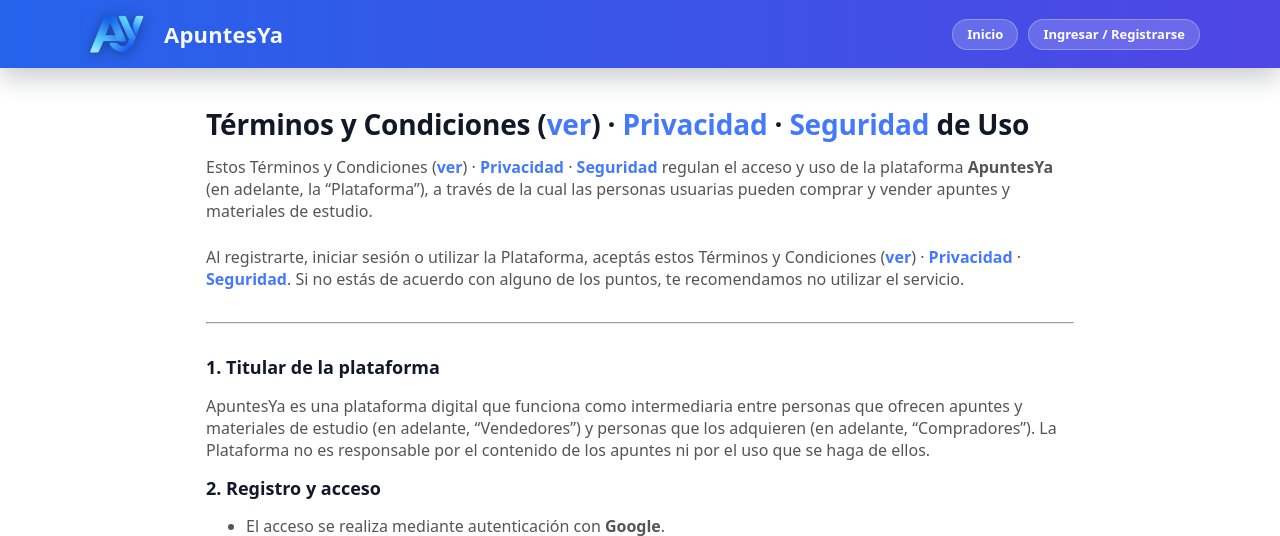
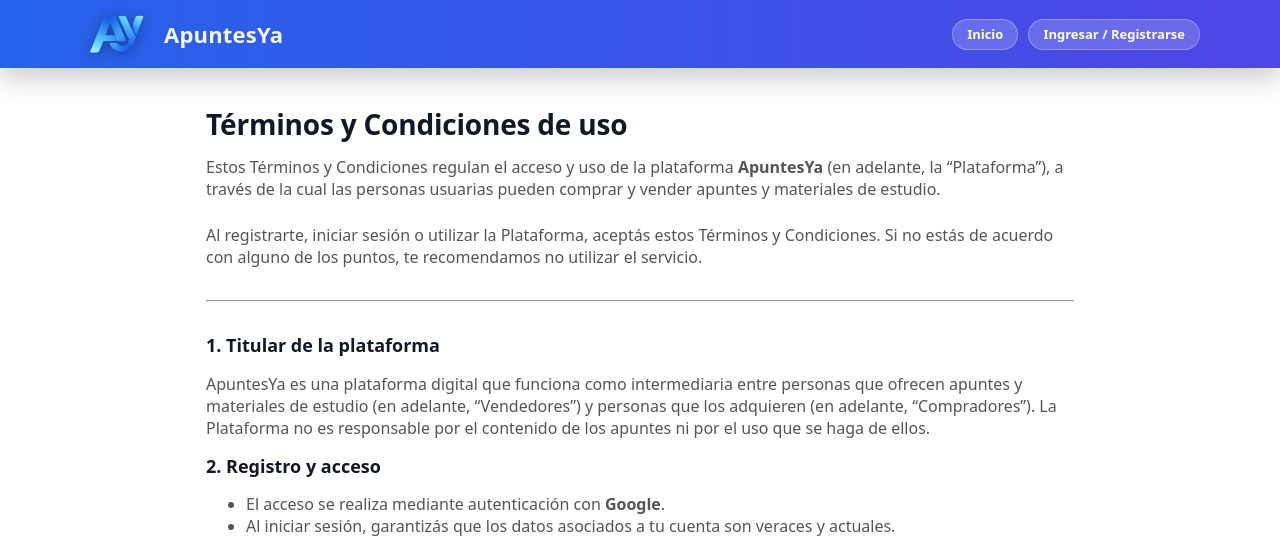
Before and after one commit to francozapata/APUNTESYAFINAL, a Flask app: page /terms in a window 1280 px wide. Shown: the top 536 px of the page. Run offline with Flask 3, Linux system fonts and the light colour scheme; data comes from the database, SQL or seed files in the repository; some libraries are stand-ins or nearby versions.

Commit message:
-seguridad 16-

```diff
--- a/apuntesya2/templates/terms.html
+++ b/apuntesya2/templates/terms.html
@@ -1,17 +1,14 @@
 {% extends "base.html" %}
 {% block content %}
 <div class="container" style="max-width:900px;margin:40px auto 80px auto;">
-  <h1 style="margin-bottom:16px;">Términos y Condiciones (<a href="/terminos">ver</a>) · <a
-      href="/privacidad">Privacidad</a> · <a href="/seguridad">Seguridad</a> de Uso</h1>
+  <h1 style="margin-bottom:16px;">Términos y Condiciones de uso</h1>
   <p style="color:#555;margin-bottom:24px;">
-    Estos Términos y Condiciones (<a href="/terminos">ver</a>) · <a href="/privacidad">Privacidad</a> · <a
-      href="/seguridad">Seguridad</a> regulan el acceso y uso de la plataforma <strong>ApuntesYa</strong>
+    Estos Términos y Condiciones regulan el acceso y uso de la plataforma <strong>ApuntesYa</strong>
     (en adelante, la “Plataforma”), a través de la cual las personas usuarias pueden comprar y vender
     apuntes y materiales de estudio.
   </p>
   <p style="color:#555;margin-bottom:24px;">
-    Al registrarte, iniciar sesión o utilizar la Plataforma, aceptás estos Términos y Condiciones (<a
-      href="/terminos">ver</a>) · <a href="/privacidad">Privacidad</a> · <a href="/seguridad">Seguridad</a>.
+    Al registrarte, iniciar sesión o utilizar la Plataforma, aceptás estos Términos y Condiciones.
     Si no estás de acuerdo con alguno de los puntos, te recomendamos no utilizar el servicio.
   </p>
 
@@ -184,15 +181,13 @@
   </p>
   <ul style="color:#555;">
     <li>Incurran en conductas fraudulentas o ilegales.</li>
-    <li>Infrinjan reiteradamente estos Términos y Condiciones (<a href="/terminos">ver</a>) · <a
-        href="/privacidad">Privacidad</a> · <a href="/seguridad">Seguridad</a>.</li>
+    <li>Infrinjan reiteradamente estos Términos y Condiciones.</li>
     <li>Publiquen contenidos prohibidos o que generen riesgos para otros usuarios o para la Plataforma.</li>
   </ul>
 
   <h2>11. Modificaciones a los Términos</h2>
   <p style="color:#555;">
-    ApuntesYa podrá actualizar estos Términos y Condiciones (<a href="/terminos">ver</a>) · <a
-      href="/privacidad">Privacidad</a> · <a href="/seguridad">Seguridad</a> en cualquier momento, por ejemplo, para
+    ApuntesYa podrá actualizar estos Términos y Condiciones en cualquier momento, por ejemplo, para
     reflejar cambios
     en el servicio, en la normativa vigente o en la forma de operar de la Plataforma.
   </p>
@@ -204,8 +199,7 @@
 
   <h2>12. Contacto</h2>
   <p style="color:#555;">
-    Si tenés dudas o comentarios sobre estos Términos y Condiciones (<a href="/terminos">ver</a>) · <a
-      href="/privacidad">Privacidad</a> · <a href="/seguridad">Seguridad</a>, podés contactarte a través de los medios
+    Si tenés dudas o comentarios sobre estos Términos y Condiciones, podés contactarte a través de los medios
     de contacto indicados en la Plataforma (por ejemplo, sección de ayuda o canales publicados en la web).
   </p>
 
```
